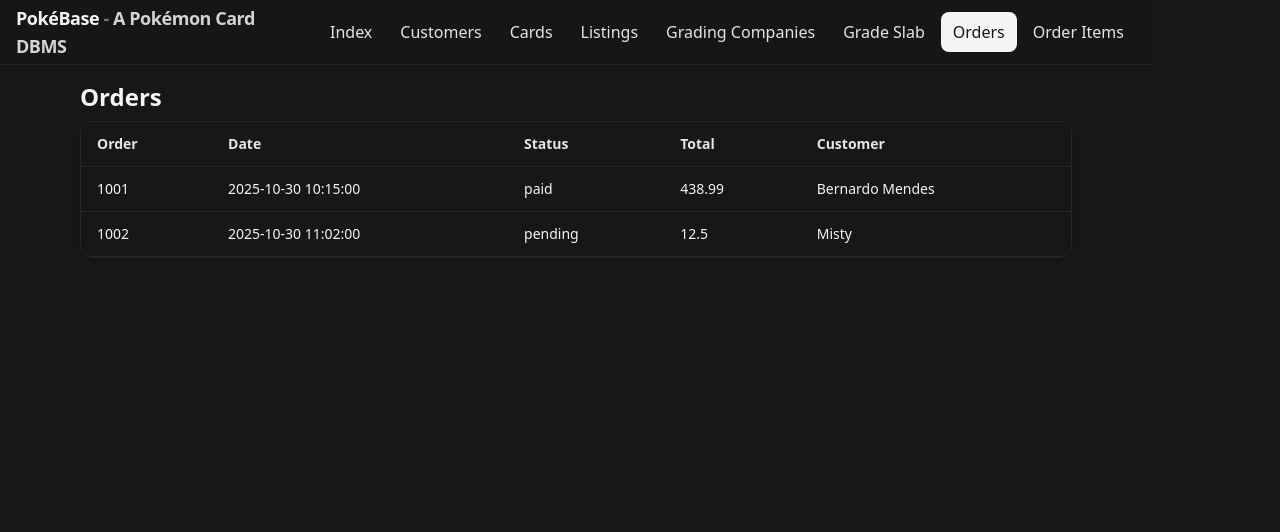
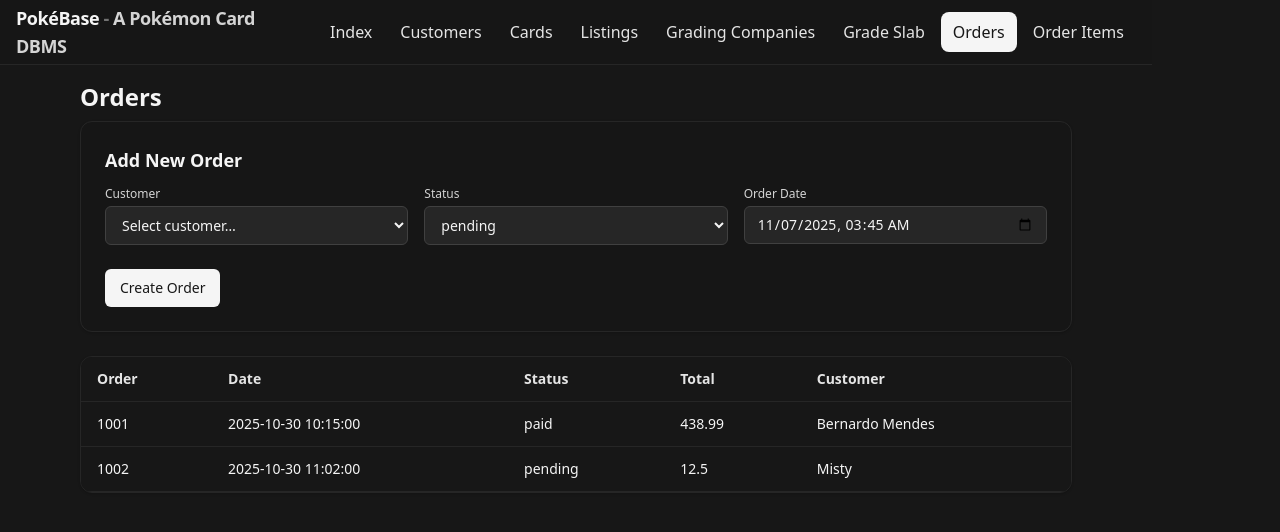
Before and after one commit to Reptop/PokeBase, a React (Vite) app: page /orders in a window 1280 px wide. Shown: the top 532 px of the page. Built offline with nearby package versions, Linux system fonts and the light colour scheme.

Commit message:
Completely Added CRUD to the M:N relationship

```diff
--- a/src/pages/OrderItems.tsx
+++ b/src/pages/OrderItems.tsx
@@ -1,10 +1,11 @@
 import { useEffect, useMemo, useState } from 'react';
 import Table from '../components/Table';
 import { api } from '../lib/api.mock';
-import type { Listing, OrderItem } from '../types';
+import type { OrderItem } from '../types';
 
 type Row = Awaited<ReturnType<typeof api.listOrderItems>>[number];
 type ListingRow = Awaited<ReturnType<typeof api.listListings>>[number];
+type OrderRow = Awaited<ReturnType<typeof api.listOrders>>[number];
 
 type FormState = {
   listingID: number | '';
@@ -13,8 +14,11 @@
 };
 
 export default function OrderItems() {
-  const [orderID, setOrderID] = useState<number>(1001);
-  const [rows, setRows] = useState<Row[]>([]);
+
+  // These useStates hook together and manage all data for this page
+  const [orderID, setOrderID] = useState<number | ''>('');        // currently selected order
+  const [orders, setOrders] = useState<OrderRow[]>([]);           // all orders
+  const [rows, setRows] = useState<Row[]>([]);                    // order items for current order
   const [allListings, setAllListings] = useState<ListingRow[]>([]);
   const [loading, setLoading] = useState(true);
   const [editingListingID, setEditingListingID] = useState<number | null>(null);
@@ -48,9 +52,7 @@
         key: 'listing',
         header: 'Listing Info',
         render: (r: Row) =>
-          r.listing
-            ? `${r.listing.type} • $${r.listing.price.toFixed(2)}`
-            : '—',
+          r.listing ? `${r.listing.type} • $${r.listing.price.toFixed(2)}` : '—',
       },
       {
         key: 'actions',
@@ -78,9 +80,11 @@
     []
   );
 
-  async function loadOrderItems() {
+  // --- Data loaders -------------------------------------------------------
+
+  async function loadOrderItems(currentOrderID: number) {
     setLoading(true);
-    const items = await api.listOrderItems(orderID);
+    const items = await api.listOrderItems(currentOrderID);
     setRows(items);
     setLoading(false);
   }
@@ -90,15 +94,50 @@
     setAllListings(listings);
   }
 
-  // Fetch listings once
+  async function loadOrders() {
+    const list = await api.listOrders();
+    setOrders(list);
+
+    // If no order is selected yet, or the selected one no longer exists,
+    // default to the latest order (last in the array).
+    if (list.length > 0) {
+      const exists = orderID && list.some(o => o.orderID === orderID);
+      if (!exists) {
+        const latest = list[list.length - 1];
+        setOrderID(latest.orderID);
+        await loadOrderItems(latest.orderID);
+        return;
+      }
+    }
+
+    // If we already have a valid selected order, just reload its items
+    if (orderID && list.some(o => o.orderID === orderID)) {
+      await loadOrderItems(orderID);
+    } else {
+      setRows([]);
+      setLoading(false);
+    }
+  }
+
+  // On mount: load orders & listings
   useEffect(() => {
-    loadListings();
+    (async () => {
+      await loadListings();
+      await loadOrders();
+    })();
+    // eslint-disable-next-line react-hooks/exhaustive-deps
   }, []);
 
-  // Reload order items when orderID changes
+  // When orderID changes (via dropdown), load that order's items
   useEffect(() => {
-    loadOrderItems();
+    if (orderID) {
+      loadOrderItems(orderID);
+    } else {
+      setRows([]);
+    }
   }, [orderID]);
+
+  // --- Form helpers -------------------------------------------------------
 
   function resetForm() {
     setEditingListingID(null);
@@ -119,10 +158,32 @@
     window.scrollTo({ top: 0, behavior: 'smooth' });
   }
 
+  function handleListingChange(value: string) {
+    setForm(prev => {
+      const listingID = value === '' ? '' : Number(value);
+      let unitPrice = prev.unitPrice;
+
+      // Autofill unitPrice from listing.price if it's empty/zero
+      if (value !== '' && (unitPrice === '' || Number(unitPrice) === 0)) {
+        const listing = allListings.find(l => l.listingID === listingID);
+        if (listing) {
+          unitPrice = listing.price;
+        }
+      }
+
+      return { ...prev, listingID, unitPrice };
+    });
+  }
+
   async function onSubmit(e: React.FormEvent) {
     e.preventDefault();
 
-    if (!orderID || form.listingID === '' || form.quantity === '' || form.unitPrice === '') {
+    if (
+      !orderID ||
+      form.listingID === '' ||
+      form.quantity === '' ||
+      form.unitPrice === ''
+    ) {
       return;
     }
 
@@ -134,43 +195,29 @@
     };
 
     if (editingListingID !== null) {
-      // Update existing join row (orderID + listingID PK)
       await api.updateOrderItem(orderID, editingListingID, payload);
     }
 
     else {
-      // Insert new join row
       await api.createOrderItem(payload);
     }
 
     resetForm();
-    await loadOrderItems();
+    await loadOrderItems(orderID);
   }
 
   async function onDelete(listingID: number) {
+    if (!orderID)
+      return;
+
     if (!confirm(`Remove listing #${listingID} from order #${orderID}?`))
       return;
 
     await api.deleteOrderItem(orderID, listingID);
-    await loadOrderItems();
+    await loadOrderItems(orderID);
   }
 
-  function handleListingChange(value: string) {
-    const listingID = value === '' ? '' : Number(value);
-    setForm(f => ({ ...f, listingID }));
-
-    // When selecting a listing for the first time, auto-fill unitPrice from listing.price
-    if (value !== '' && fIsEmptyOrZero(form.unitPrice)) {
-      const selected = allListings.find(l => l.listingID === Number(value));
-      if (selected) {
-        setForm(f => ({ ...f, unitPrice: selected.price }));
-      }
-    }
-  }
-
-  function fIsEmptyOrZero(v: number | '') {
-    return v === '' || Number(v) === 0;
-  }
+  // --- JSX ---------------------------------------------------------------
 
   return (
     <section className="space-y-6">
@@ -179,26 +226,35 @@
       {/* Order selector */}
       <div className="card space-y-3">
         <label className="field">
-          <div className="field-label">Order ID</div>
-          <input
+          <div className="field-label">Order</div>
+          <select
             className="input"
             value={orderID}
-            onChange={e => setOrderID(Number(e.target.value) || 0)}
-          />
+            onChange={e =>
+              setOrderID(e.target.value === '' ? '' : Number(e.target.value))
+            }
+          >
+            {orders.length === 0 && <option value="">No orders yet</option>}
+            {orders.map(o => (
+              <option key={o.orderID} value={o.orderID}>
+                #{o.orderID} – {o.customer ? o.customer.name : `Customer ${o.customerID}`} – {o.status}
+              </option>
+            ))}
+          </select>
         </label>
-
-        <button onClick={loadOrderItems} className="btn btn-neutral">
-          Refresh
+        <button onClick={loadOrders} className="btn btn-neutral">
+          Reload Orders
         </button>
-
       </div>
 
-      {/* Form: Add / Edit join table row */}
+      {/* Join-table CRUD form */}
       <form onSubmit={onSubmit} className="card space-y-3">
         <h2 className="text-lg font-semibold text-neutral-100">
-          {editingListingID !== null
+          {editingListingID !== null && orderID
             ? `Update Item for Order #${orderID}`
-            : `Add Item to Order #${orderID}`}
+            : orderID
+              ? `Add Item to Order #${orderID}`
+              : 'Select an order to edit items'}
         </h2>
 
         <div className="grid md:grid-cols-3 gap-4">
@@ -209,7 +265,7 @@
               className="input"
               value={form.listingID}
               onChange={e => handleListingChange(e.target.value)}
-              disabled={editingListingID !== null} // keep PK stable while editing
+              disabled={editingListingID !== null || !orderID}
             >
               <option value="">Select listing…</option>
               {allListings.map(l => (
@@ -237,10 +293,11 @@
                     e.target.value === '' ? '' : Number(e.target.value),
                 }))
               }
+              disabled={!orderID}
             />
           </label>
 
-          {/* Unit price (copy from listing or override) */}
+          {/* Unit price */}
           <label className="field">
             <div className="field-label">Unit Price</div>
             <input
@@ -256,12 +313,13 @@
                     e.target.value === '' ? '' : Number(e.target.value),
                 }))
               }
+              disabled={!orderID}
             />
           </label>
         </div>
 
         <div className="flex gap-2">
-          <button className="btn btn-neutral">
+          <button className="btn btn-neutral" disabled={!orderID}>
             {editingListingID !== null ? 'Update Item' : 'Add Item'}
           </button>
           {editingListingID !== null && (
--- a/src/pages/Orders.tsx
+++ b/src/pages/Orders.tsx
@@ -1,23 +1,152 @@
 import { useEffect, useMemo, useState } from 'react';
 import Table from '../components/Table';
 import { api } from '../lib/api.mock';
+import type { Customer } from '../types';
 
 type Row = Awaited<ReturnType<typeof api.listOrders>>[number];
 
 export default function Orders() {
   const [rows, setRows] = useState<Row[]>([]);
-  const cols = useMemo(() => [
-    { key: 'orderID', header: 'Order' },
-    { key: 'orderDate', header: 'Date' },
-    { key: 'status', header: 'Status' },
-    { key: 'total', header: 'Total' },
-    { key: 'customer', header: 'Customer', render: (r: Row) => r.customer ? r.customer.name : '-' },
-  ], []);
-  useEffect(() => { api.listOrders().then(setRows); }, []);
+  const [customers, setCustomers] = useState<Customer[]>([]);
+
+  const [form, setForm] = useState({
+    customerID: '' as number | '',
+    status: 'pending' as Row['status'],
+    orderDate: new Date().toISOString().slice(0, 16), // "YYYY-MM-DDTHH:MM" for datetime-local
+  });
+
+  const cols = useMemo(
+    () => [
+      { key: 'orderID', header: 'Order' },
+      { key: 'orderDate', header: 'Date' },
+      { key: 'status', header: 'Status' },
+      { key: 'total', header: 'Total' },
+      {
+        key: 'customer',
+        header: 'Customer',
+        render: (r: Row) => (r.customer ? r.customer.name : '-'),
+      },
+    ],
+    []
+  );
+
+  async function refresh() {
+    const [orders, customers] = await Promise.all([
+      api.listOrders(),
+      api.listCustomers(),
+    ]);
+    setRows(orders);
+    setCustomers(customers);
+  }
+
+  useEffect(() => {
+    refresh();
+  }, []);
+
+  async function onSubmit(e: React.FormEvent) {
+    e.preventDefault();
+    if (form.customerID === '') return;
+
+    // convert datetime-local to your DATETIME string
+    const dateIso = new Date(form.orderDate);
+    const pad = (n: number) => String(n).padStart(2, '0');
+    const orderDate = `${dateIso.getFullYear()}-${pad(
+      dateIso.getMonth() + 1
+    )}-${pad(dateIso.getDate())} ${pad(dateIso.getHours())}:${pad(
+      dateIso.getMinutes()
+    )}:00`;
+
+    await api.createOrder({
+      customerID: Number(form.customerID),
+      orderDate,
+      status: form.status,
+      subtotal: 0,
+      tax: 0,
+      total: 0,
+    });
+
+    // reset customer + status; keep date at "now"
+    setForm(f => ({
+      ...f,
+      customerID: '',
+      status: 'pending',
+      orderDate: new Date().toISOString().slice(0, 16),
+    }));
+
+    await refresh();
+  }
+
   return (
-    <section className="space-y-3">
+    <section className="space-y-6">
       <h1 className="section-title">Orders</h1>
-      <Table<Row> keyField="orderID" columns={cols as any} rows={rows} />
+
+      {/* New Order Form */}
+      <form onSubmit={onSubmit} className="card space-y-3">
+        <h2 className="text-lg font-semibold text-neutral-100">Add New Order</h2>
+        <div className="grid md:grid-cols-3 gap-4">
+          <label className="field">
+            <div className="field-label">Customer</div>
+            <select
+              className="input"
+              value={form.customerID}
+              onChange={e =>
+                setForm(f => ({
+                  ...f,
+                  customerID:
+                    e.target.value === '' ? '' : Number(e.target.value),
+                }))
+              }
+              required
+            >
+              <option value="">Select customer…</option>
+              {customers.map(c => (
+                <option key={c.customerID} value={c.customerID}>
+                  #{c.customerID} – {c.name}
+                </option>
+              ))}
+            </select>
+          </label>
+
+          <label className="field">
+            <div className="field-label">Status</div>
+            <select
+              className="input"
+              value={form.status}
+              onChange={e =>
+                setForm(f => ({
+                  ...f,
+                  status: e.target.value as Row['status'],
+                }))
+              }
+            >
+              <option value="pending">pending</option>
+              <option value="paid">paid</option>
+              <option value="shipped">shipped</option>
+              <option value="canceled">canceled</option>
+              <option value="refunded">refunded</option>
+            </select>
+          </label>
+
+          <label className="field">
+            <div className="field-label">Order Date</div>
+            <input
+              className="input"
+              type="datetime-local"
+              value={form.orderDate}
+              onChange={e =>
+                setForm(f => ({ ...f, orderDate: e.target.value }))
+              }
+            />
+          </label>
+        </div>
+
+        <button className="btn btn-neutral">Create Order</button>
+      </form>
+
+      {/* Orders table */}
+      <section className="space-y-3">
+        <Table<Row> keyField="orderID" columns={cols as any} rows={rows} />
+      </section>
     </section>
   );
 }
```
Also changed, not shown: src/lib/api.mock.ts (+24 -0 lines).
